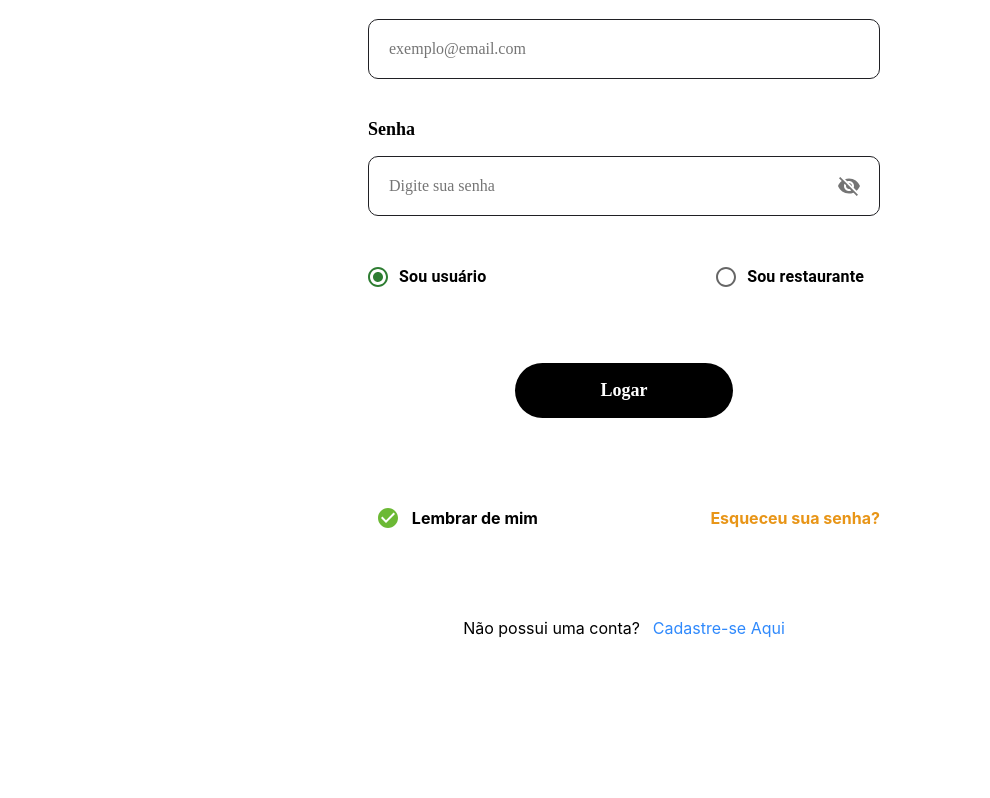
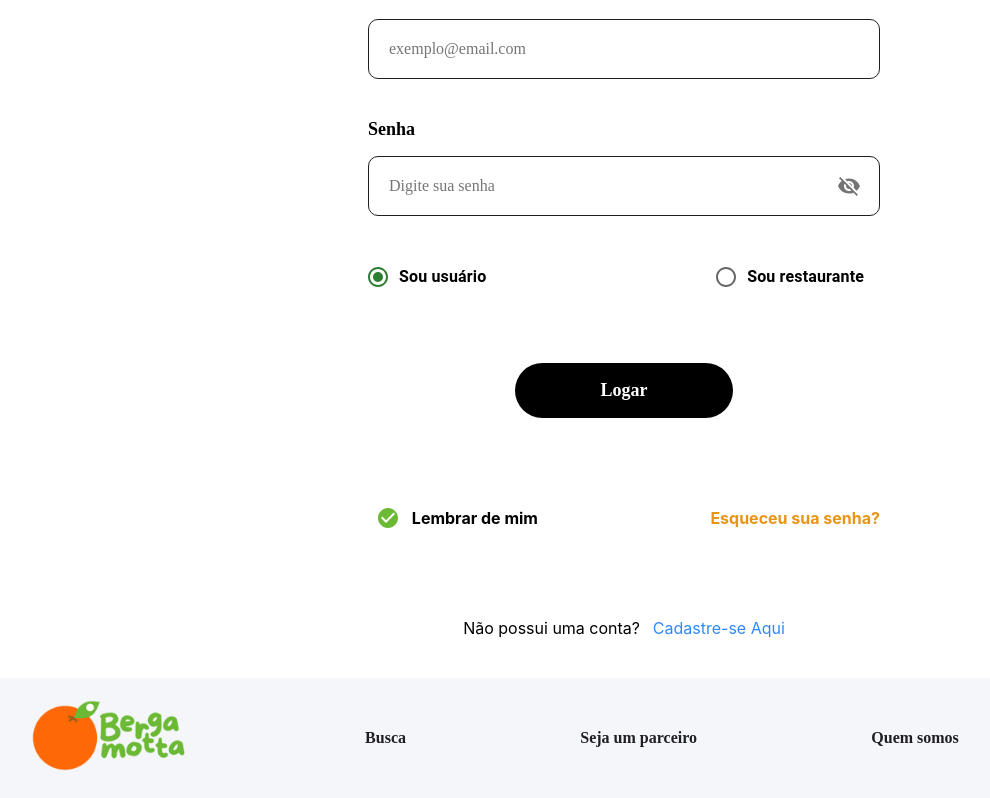
Before and after one commit to elenbrodt/bergamotta_frontend, a React (Create React App) app: page /login in a window 1280 px wide. Shown: the part 560-1358 px from the top of the page, without its empty margins (16-1006 px from the left). Before the commit the page ends 1238 px from the top, so only its background shows below. Built offline with nearby package versions, Linux system fonts and the light colour scheme.

Commit message:
fix: adicionando footer no login

```diff
--- a/src/pages/Login/index.tsx
+++ b/src/pages/Login/index.tsx
@@ -19,6 +19,8 @@ import SubmitButton from "../../components/SubmitButton";
 import { authOwner } from "../../services/MainApi/login_owner";
 import { setOwner } from "../../store/modules/owner";
 import { useState } from "react";
+import { Footer } from "../../components/Footer";
+
 
 function Login() {
   const {
@@ -76,6 +78,7 @@ function Login() {
   };
 
   return (
+    <>
       <LoginBox>
         <Link to='/'>
           <img src={LogoSrc} alt='logo_bergamotta' />
@@ -125,6 +128,8 @@ function Login() {
           link='Cadastre-se Aqui'
         />
       </LoginBox>
+      <Footer />
+    </>
   );
 }
 export default Login;
```
Lines whose indentation alone changed are shown as unchanged.
